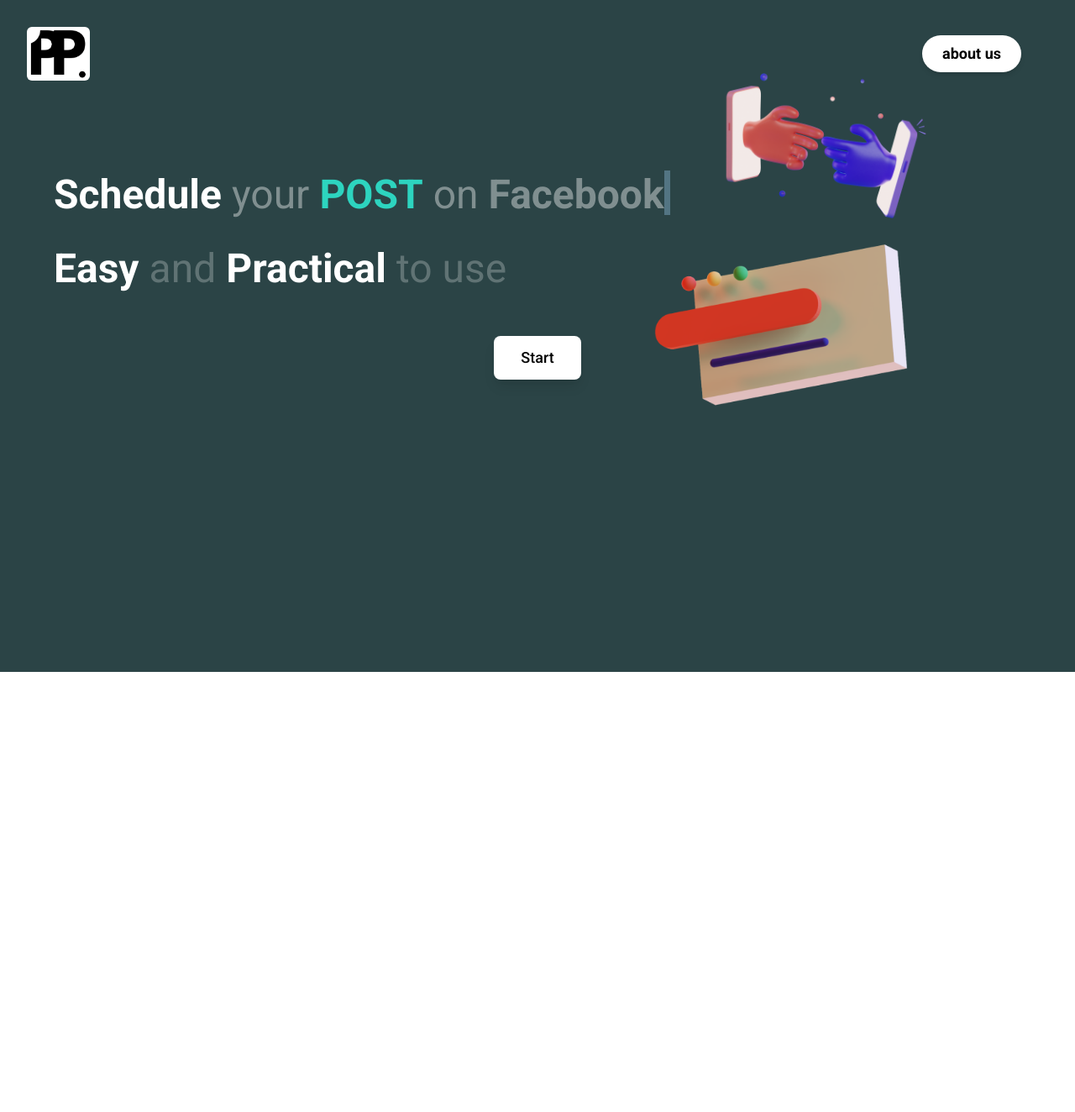
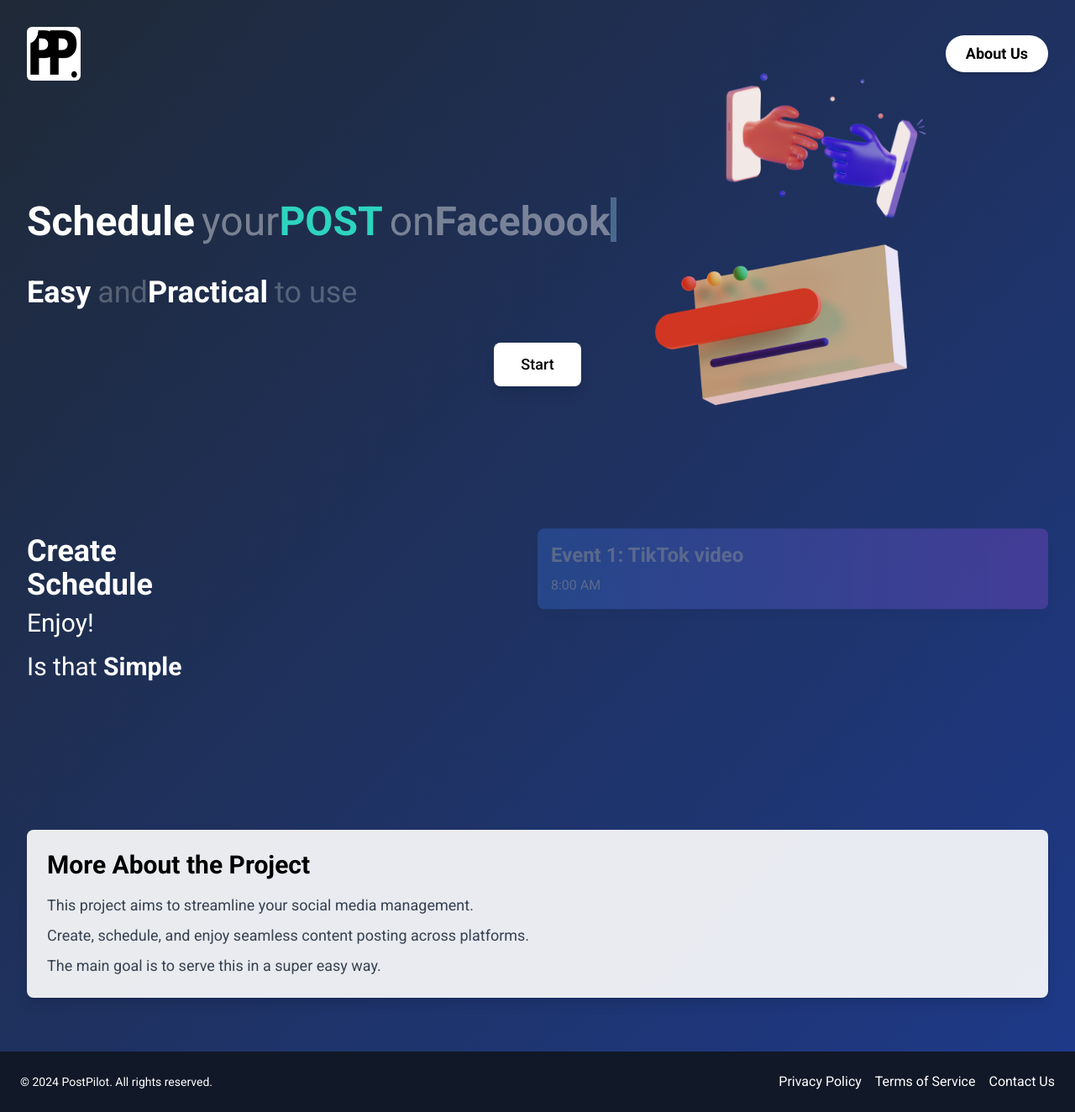
Before and after one commit to apfeet/PostPilot, a React (Vite) app in the folder FrontEnd/PostPilot-frontEND/: page / in a window 1280 px wide. Shown: the whole page at 84% size. Before the commit the page ends 800 px from the top, so only its background shows below. Built offline with nearby package versions, Linux system fonts and the light colour scheme.

Commit message:
hero section completed

```diff
--- a/FrontEnd/PostPilot-frontEND/package.json
+++ b/FrontEnd/PostPilot-frontEND/package.json
@@ -10,6 +10,10 @@
     "preview": "vite preview"
   },
   "dependencies": {
+    "@devexpress/dx-react-core": "^4.0.8",
+    "@devexpress/dx-react-scheduler": "^4.0.8",
+    "@devexpress/dx-react-scheduler-material-ui": "^4.0.8",
+    "gsap": "^3.12.5",
     "react": "^18.3.1",
     "react-dom": "^18.3.1",
     "react-router-dom": "^6.25.1"
@@ -26,7 +30,7 @@
     "postcss": "^8.4.41",
     "prettier": "^3.3.3",
     "prettier-plugin-tailwindcss": "^0.6.5",
-    "tailwindcss": "^3.4.7",
+    "tailwindcss": "^3.2.0",
     "vite": "^5.3.4"
   }
 }
--- a/FrontEnd/PostPilot-frontEND/src/components/hero.jsx
+++ b/FrontEnd/PostPilot-frontEND/src/components/hero.jsx
@@ -1,35 +1,81 @@
-import React from "react";
+import React, { useEffect, useState } from "react";
 import bgimage1 from "../assets/bg-image1.png";
 import bgimage2 from "../assets/bg-image2.png";
 import logo from "../assets/LOGO.webp";
+import { gsap } from "gsap";
+import { ScrollTrigger } from "gsap/ScrollTrigger";
 import Typewriter from "../logcomponents/typewriter";
 
-const Hero = () => {
+// Custom hooks
+const useIsMobile = () => {
+  const [isMobile, setIsMobile] = useState(window.innerWidth < 768);
+
+  useEffect(() => {
+    const handleResize = () => setIsMobile(window.innerWidth < 768);
+    window.addEventListener('resize', handleResize);
+    return () => window.removeEventListener('resize', handleResize);
+  }, []);
+
+  return isMobile;
+};
+
+const useAnimations = () => {
+  useEffect(() => {
+    gsap.registerPlugin(ScrollTrigger);
+
+    const tl = gsap.timeline({
+      scrollTrigger: {
+        trigger: ".event-cards",
+        start: "top 80%",
+        end: "bottom 20%",
+        scrub: 1,
+      },
+    });
+
+    tl.fromTo(".event-card",
+      { y: 100, opacity: 0 },
+      { y: 0, opacity: 1, stagger: 0.2, duration: 1 }
+    );
+
+    gsap.fromTo(".info-box",
+      { y: 50, opacity: 0 },
+      {
+        y: 0,
+        opacity: 1,
+        duration: 1,
+        scrollTrigger: {
+          trigger: ".info-box",
+          start: "top 80%",
+          end: "bottom 20%",
+        }
+      }
+    );
+  }, []);
+};
+
+// Sub-components
+const Header = () => (
+  <header className="z-10 flex items-center justify-between p-4 md:p-8">
+    <img src={logo} alt="PostPilot" className="w-16 h-14 md:w-18 md:h-16 rounded-md" />
+    <button className="rounded-full bg-transparent bg-white px-4 py-1 md:px-6 md:py-2 text-sm md:text-lg font-semibold shadow-md transition duration-300 hover:bg-gray-400">
+      About Us
+    </button>
+  </header>
+);
+
+const HeroSection = () => {
   const words = ["Instagram.", "Facebook.", "TikTok.", "Twitter."];
 
   return (
-    <div className="relative z-0 min-h-screen bg-costom-grey">
-      <div className="z-10 flex items-center justify-between p-8">
-        <img src={logo} alt="PostPilot" className="w-18 h-16 rounded-md" />
-
-        <button className="rounded-full bg-transparent bg-white px-6 py-2 text-lg font-semibold shadow-md transition duration-300 hover:bg-gray-400 sm:mr-4 lg:mr-8">
-          about us
-        </button>
-      </div>
-      <p className="mt-28 text-center text-5xl sm:ml-16 sm:mt-20 sm:text-left">
-        <span>
+    <section className="mt-16 md:mt-28 text-center md:text-left">
+      <h1 className="text-3xl md:text-5xl">
         <span className="font-semibold text-white">Schedule</span>
-          <span className="ml-3 text-white opacity-40">your</span>
-        </span>
-
-        <br className="block sm:hidden" />
-        <span className="pt-5">
-          <span className="ml-3 font-semibold text-teal-400">POST</span>
-          <span className="ml-3 text-white opacity-40">on</span>
-        </span>
-
-        <br className="block sm:hidden" />
-        <span className="ml-3 font-semibold text-white opacity-40">
+        <span className="ml-2 text-white opacity-40">your</span>
+        <br className="md:hidden" />
+        <span className="font-semibold text-teal-400">POST</span>
+        <span className="ml-2 text-white opacity-40">on</span>
+        <br className="md:hidden" />
+        <span className="font-semibold text-white opacity-40">
           <Typewriter
             words={words}
             typeSpeed={200}
@@ -37,37 +83,131 @@
             pause={1500}
           />
         </span>
-      </p>
+      </h1>
+    </section>
+  );
+};
 
-      <div className="text-center sm:text-left">
-        <h1 className="mt-10 text-5xl sm:ml-16">
+const FeatureSection = () => (
+  <>
+    <section className="mt-8 md:mt-10 text-center md:text-left">
+      <h2 className="text-3xl md:text-4xl">
         <span className="font-semibold text-white">Easy</span>
-          <span className="ml-3 text-white opacity-25">and</span>
-          <br className="block sm:hidden" />
-          <span className="ml-3 font-semibold text-white">Practical</span>
-          <br className="block sm:hidden" />
-          <span className="ml-3 text-white opacity-25">to use</span>
-        </h1>
-      </div>
-
-      <div className="mt-14 flex items-center justify-center">
-        <button className="rounded-lg bg-white px-8 py-3 text-lg font-medium text-black shadow-lg transition duration-300 hover:bg-black hover:text-white">
+        <span className="ml-2 text-white opacity-25">and</span>
+        <br className="md:hidden" />
+        <span className="font-semibold text-white">Practical</span>
+        <br className="md:hidden" />
+        <span className="ml-2 text-white opacity-25">to use</span>
+      </h2>
+    </section>
+    <section className="mt-10 flex justify-center">
+      <button className="rounded-lg bg-white px-6 py-2 md:px-8 md:py-3 text-lg font-medium text-black shadow-lg transition duration-300 hover:bg-black hover:text-white">
         Start
       </button>
+    </section>
+  </>
+);
+
+const EventCard = ({ title, time, bgClass }) => (
+  <div className={`event-card w-full p-4 bg-gradient-to-r ${bgClass} rounded-lg shadow-lg`}>
+    <h3 className="text-xl md:text-2xl font-bold text-white">{title}</h3>
+    <p className="text-white mt-2">{time}</p>
   </div>
+);
 
-      <div>
+const EventCards = () => (
+  <div className="event-cards space-y-4 md:space-y-6 w-full md:w-1/2">
+    <EventCard
+      title="Event 1: TikTok video"
+      time="8:00 AM"
+      bgClass="from-blue-500 to-purple-500"
+    />
+    <EventCard
+      title="Event 2: Instagram Post"
+      time="10:00 AM"
+      bgClass="from-green-400 to-blue-400"
+    />
+    <EventCard
+      title="Event 3: Twitter Post"
+      time="12:00 PM"
+      bgClass="from-red-400 to-yellow-400"
+    />
+  </div>
+);
+
+const InfoBox = () => (
+  <section className="mt-16 md:mt-24">
+    <div className="info-box p-6 bg-white bg-opacity-90 rounded-lg shadow-lg">
+      <h2 className="text-2xl md:text-3xl font-bold text-black mb-4">
+        More About the Project
+      </h2>
+      <p className="text-lg text-gray-700">
+        This project aims to streamline your social media management.
+      </p>
+      <p className="text-lg text-gray-700 mt-2">
+        Create, schedule, and enjoy seamless content posting across platforms.
+      </p>
+      <p className="text-lg text-gray-700 mt-2">
+        The main goal is to serve this in a super easy way.
+      </p>
+    </div>
+  </section>
+);
+
+const BackgroundImages = () => (
+  <div className="hidden md:block">
     <img
       src={bgimage1}
       alt="image 1"
-          className="absolute right-40 top-10 z-[-10] hidden w-72 lg:block"
+      className="absolute right-40 top-10 z-[-10] w-72"
     />
     <img
       src={bgimage2}
       alt="image 2"
-          className="absolute right-40 top-[16rem] z-[-10] hidden w-96 lg:block"
+      className="absolute right-40 top-[16rem] z-[-10] w-96"
     />
   </div>
+);
+
+const Footer = () => (
+  <footer className="bg-gray-900 text-white p-4 md:p-6 mt-16">
+    <div className="flex flex-col md:flex-row justify-between items-center">
+      <p className="text-sm mb-4 md:mb-0">&copy; 2024 PostPilot. All rights reserved.</p>
+      <div className="flex flex-col md:flex-row space-y-2 md:space-y-0 md:space-x-4">
+        <a href="#" className="hover:underline">Privacy Policy</a>
+        <a href="#" className="hover:underline">Terms of Service</a>
+        <a href="#" className="hover:underline">Contact Us</a>
+      </div>
+    </div>
+  </footer>
+);
+
+// Main component
+const Hero = () => {
+  const isMobile = useIsMobile();
+  useAnimations();
+
+  return (
+    <div className="relative z-0 min-h-screen bg-gradient-to-br from-gray-800 to-blue-900">
+      <Header />
+      <main className="px-4 md:px-8">
+        <HeroSection />
+        <FeatureSection />
+        <section className="mt-16 md:mt-24 flex flex-col md:flex-row items-center justify-between relative">
+          <div className="text-center md:text-left mb-10 md:mb-0">
+            <p className="text-3xl md:text-4xl font-bold text-white">Create</p>
+            <p className="text-3xl md:text-4xl font-bold text-white">Schedule</p>
+            <p className="text-2xl md:text-3xl text-white mt-2">Enjoy!</p>
+            <p className="text-2xl md:text-3xl text-white mt-4">
+              Is that <span className="font-bold">Simple</span>
+            </p>
+          </div>
+          <EventCards />
+        </section>
+        <InfoBox />
+      </main>
+      {!isMobile && <BackgroundImages />}
+      <Footer />
     </div>
   );
 };
```
Also changed, not shown: 2 other files (tests, documents, lock files or other folders). Lines whose indentation alone changed are shown as unchanged.
